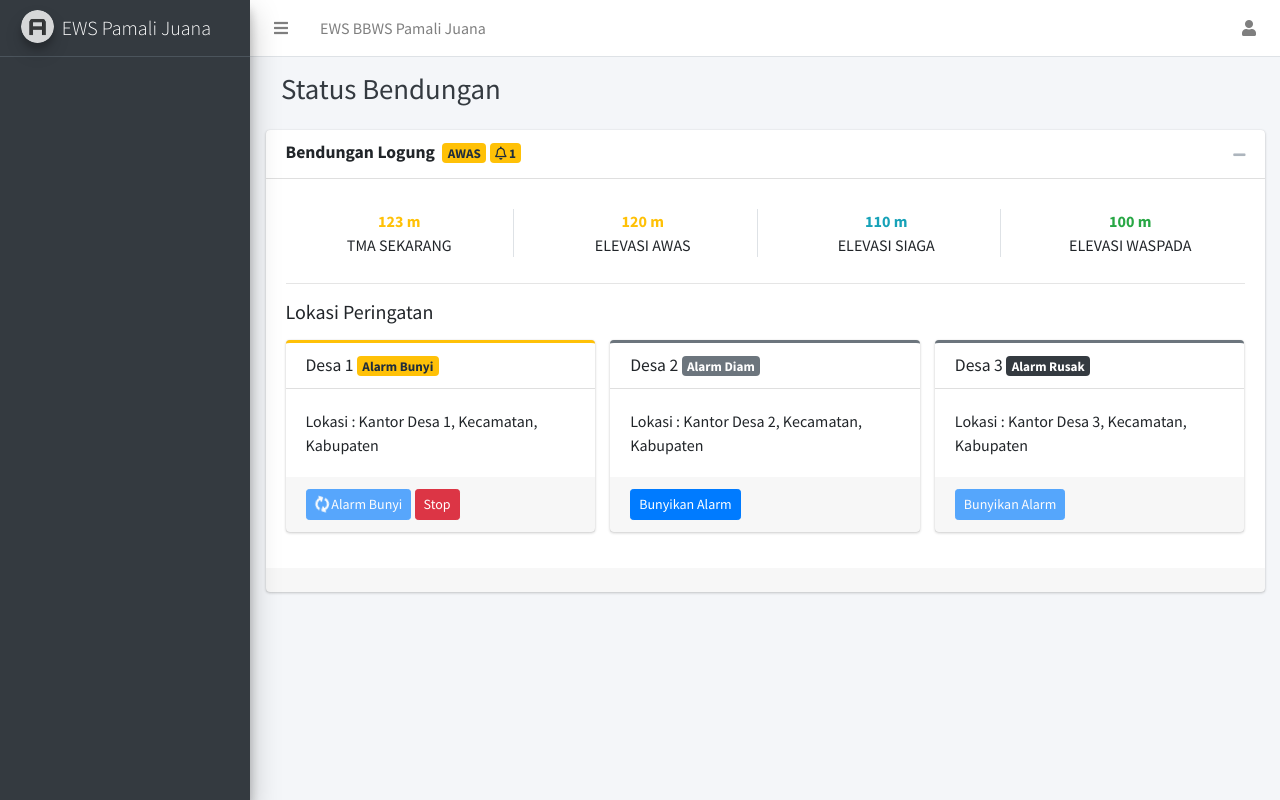
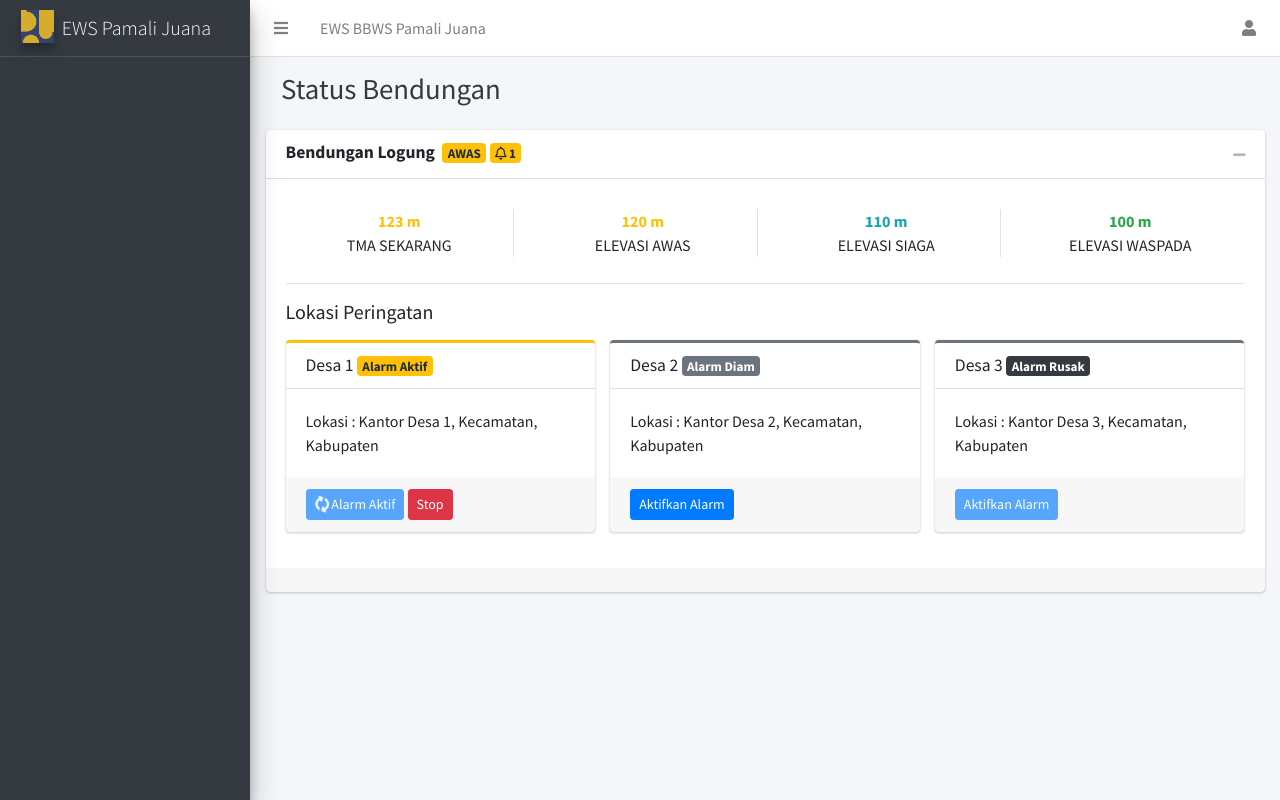
Before and after one commit to Ranovan7/ews-pamali-juana, a Flask app: template ews_app/templates/admin/alert/index.html in a window 1280 px wide. Run offline with Flask 2, Linux system fonts and the light colour scheme; the template is opened without the code that fills it, so the values that code supplies are empty; parts of the project's set-up code (start-up, migrations or seed data) failed here and were passed over; some libraries are stand-ins or nearby versions.

Commit message:
added admin logo, changed 'bunyi' to 'aktif', changed card in dashboard

```diff
--- a/ews_app/templates/admin/alert/index.html
+++ b/ews_app/templates/admin/alert/index.html
@@ -97,7 +97,7 @@
                 <div class="card-header">
                     <h3 class="card-title">
                         Desa 1
-                        <span class="badge badge-warning">Alarm Bunyi</span>
+                        <span class="badge badge-warning">Alarm Aktif</span>
                     </h3>
                 </div>
 
@@ -108,7 +108,7 @@
                 <div class="card-footer">
                     <a href="#" class="btn btn-sm btn-primary disabled">
                         <i class="fas fa-sync-alt fa-spin"></i>
-                        Alarm Bunyi
+                        Alarm Aktif
                     </a>
                     <a href="#" class="btn btn-sm btn-danger">
                         Stop
@@ -130,7 +130,7 @@
                 </div>
 
                 <div class="card-footer">
-                    <a href="#" class="btn btn-sm btn-primary">Bunyikan Alarm</a>
+                    <a href="#" class="btn btn-sm btn-primary">Aktifkan Alarm</a>
                 </div>
             </div>
         </div>
@@ -148,7 +148,7 @@
                 </div>
 
                 <div class="card-footer">
-                    <a href="#" class="btn btn-sm btn-primary disabled">Bunyikan Alarm</a>
+                    <a href="#" class="btn btn-sm btn-primary disabled">Aktifkan Alarm</a>
                 </div>
             </div>
         </div>
--- a/ews_app/templates/master/navbar_admin.html
+++ b/ews_app/templates/master/navbar_admin.html
@@ -34,8 +34,8 @@
   <!-- Main Sidebar Container -->
     <aside class="main-sidebar sidebar-dark-primary elevation-4" id="sidebar">
       <!-- Brand Logo -->
-      <a href="index3.html" class="brand-link">
-        <img src="{{ url_for('static', filename='img/AdminLTELogo.png') }}" alt="AdminLTE Logo" class="brand-image img-circle elevation-3" style="opacity: .8">
+      <a href="{{ url_for('admin.dashboard') }}" class="brand-link">
+        <img src="{{ url_for('static', filename='images/logo_pu.png') }}" alt="" class="brand-image img-square elevation-3" style="opacity: .8">
         <span class="brand-text font-weight-light">EWS Pamali Juana</span>
       </a>
 
```
Also changed, not shown: ews_app/templates/admin/dashboard.html (+9 -9 lines).
